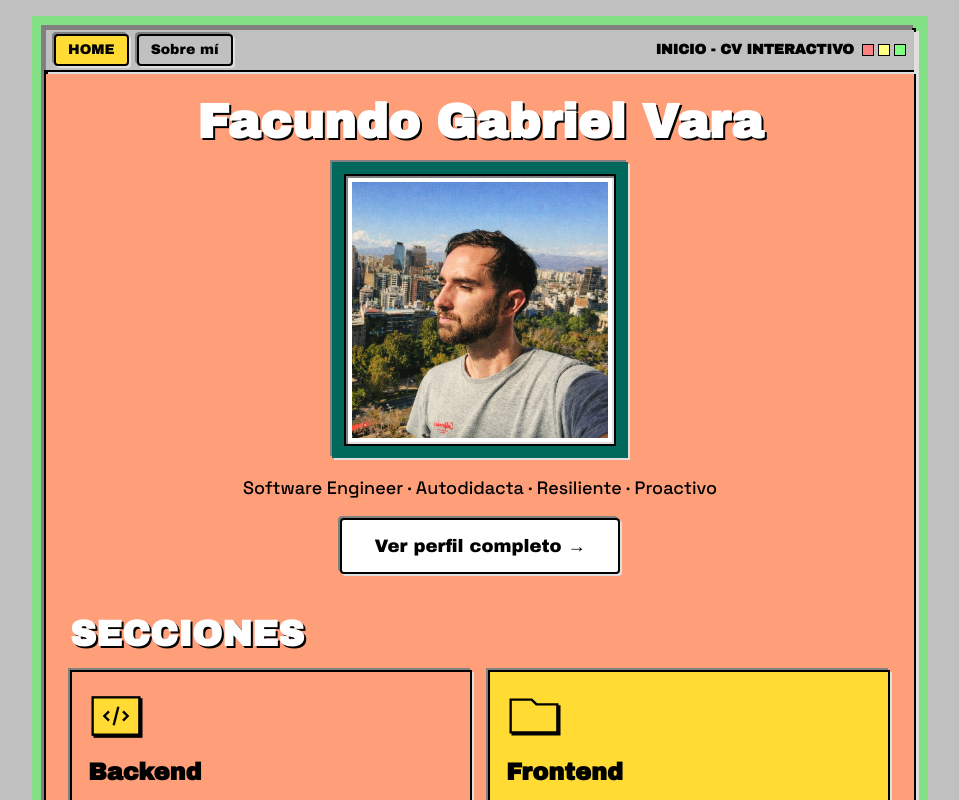
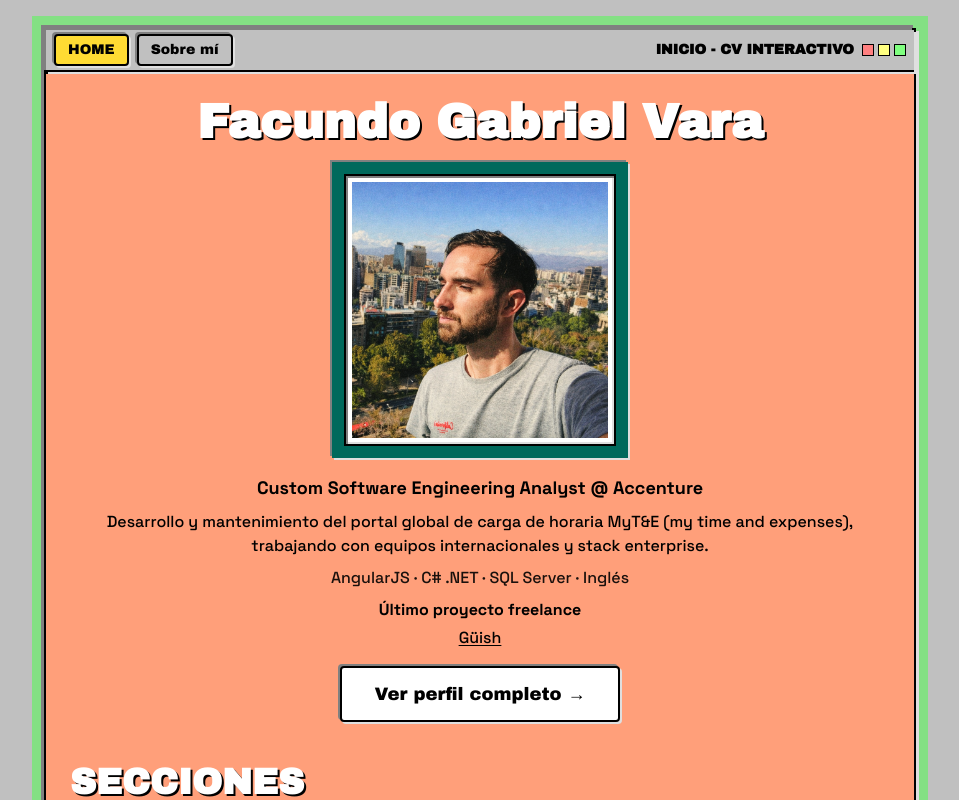
Before and after one commit to sibeeriano/aboutmepage, a Next.js app: page / in a window 1280 px wide. Shown: the top 800 px of the page, without its empty margins (160-1119 px from the left). Built offline with nearby package versions, Linux system fonts and the light colour scheme.

Commit message:
modificacion intro pagina principal

```diff
--- a/src/app/about-this-page/page.tsx
+++ b/src/app/about-this-page/page.tsx
@@ -90,10 +90,19 @@ export default function AboutThisPage() {
 
             <Text
               as="h1"
-              className="mb-6 font-head text-xl font-bold text-white drop-shadow-[2px_2px_0_#000] sm:text-2xl"
+              className="mb-4 font-head text-xl font-bold text-white drop-shadow-[2px_2px_0_#000] sm:text-2xl"
             >
               ABOUT THIS PAGE
             </Text>
+
+            <Link
+              href="https://github.com/sibeeriano/aboutmepage"
+              target="_blank"
+              rel="noopener noreferrer"
+              className="mb-6 inline-block font-bold text-black underline decoration-black underline-offset-2 hover:opacity-80"
+            >
+              Repositorio del código →
+            </Link>
 
             <Text className="mb-8 font-medium text-black">
               Resumen del desarrollo de esta página web. Stack, diseño y decisiones
--- a/src/app/page.tsx
+++ b/src/app/page.tsx
@@ -103,9 +103,28 @@ export default function Home() {
                   </div>
                 </div>
               </div>
-              <Text className="mb-4 text-base font-medium text-black sm:text-lg">
-                Software Engineer · Autodidacta · Resiliente · Proactivo
+              <Text className="mb-2 text-base font-bold text-black sm:text-lg">
+                Custom Software Engineering Analyst @ Accenture
               </Text>
+              <Text className="mb-2 text-sm font-medium text-black sm:text-base">
+                Desarrollo y mantenimiento del portal global de carga de horaria
+                MyT&E (my time and expenses), trabajando con equipos
+                internacionales y stack enterprise.
+              </Text>
+              <Text className="mb-2 text-sm font-medium text-black/90 sm:text-base">
+                AngularJS · C# .NET · SQL Server · Inglés
+              </Text>
+              <Text className="mb-1 text-sm font-bold text-black sm:text-base">
+                Último proyecto freelance
+              </Text>
+              <Link
+                href="https://guish.com.mx"
+                target="_blank"
+                rel="noopener noreferrer"
+                className="mb-4 inline-block text-sm font-medium text-black underline decoration-black underline-offset-2 hover:opacity-80 sm:text-base"
+              >
+                Güish
+              </Link>
               <div className="flex justify-center">
                 <Link href="/sobre">
                   <Button
```
